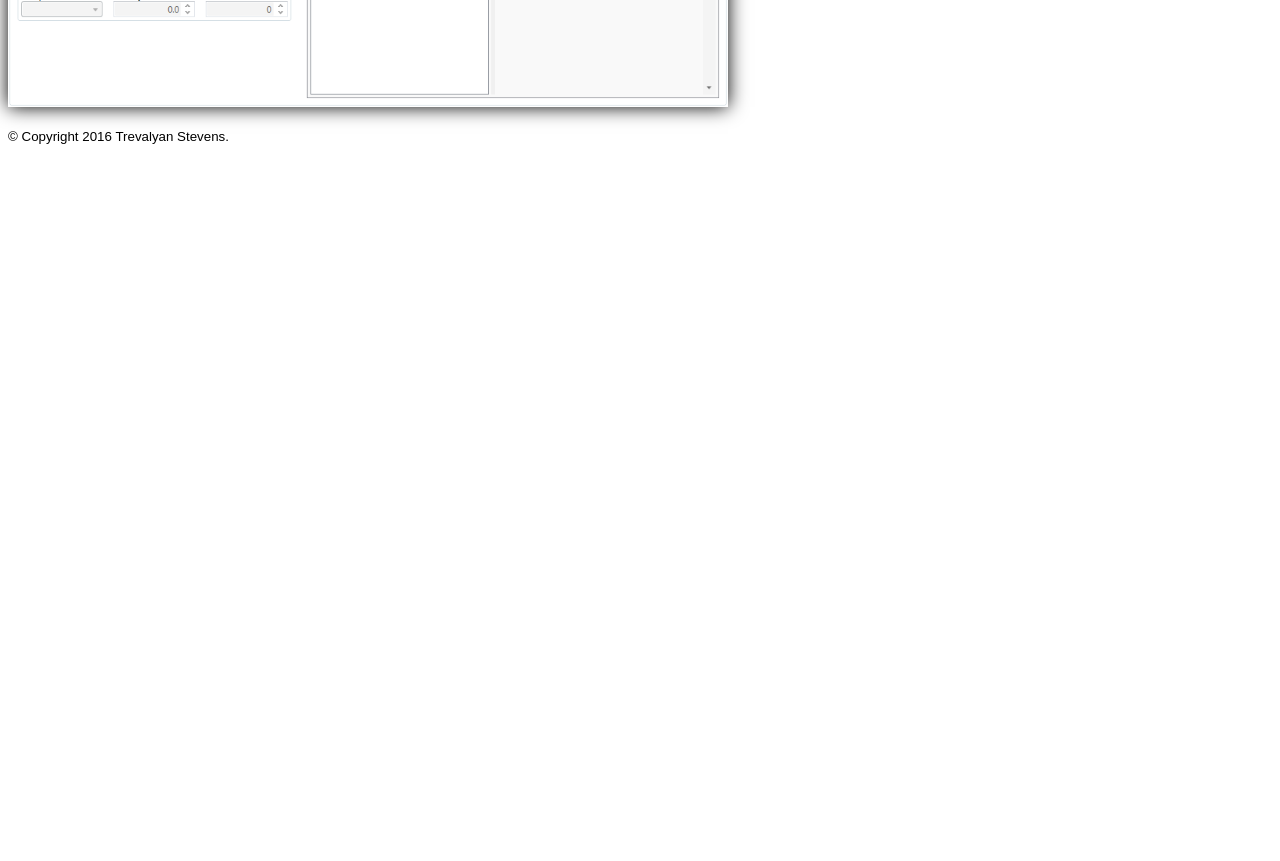
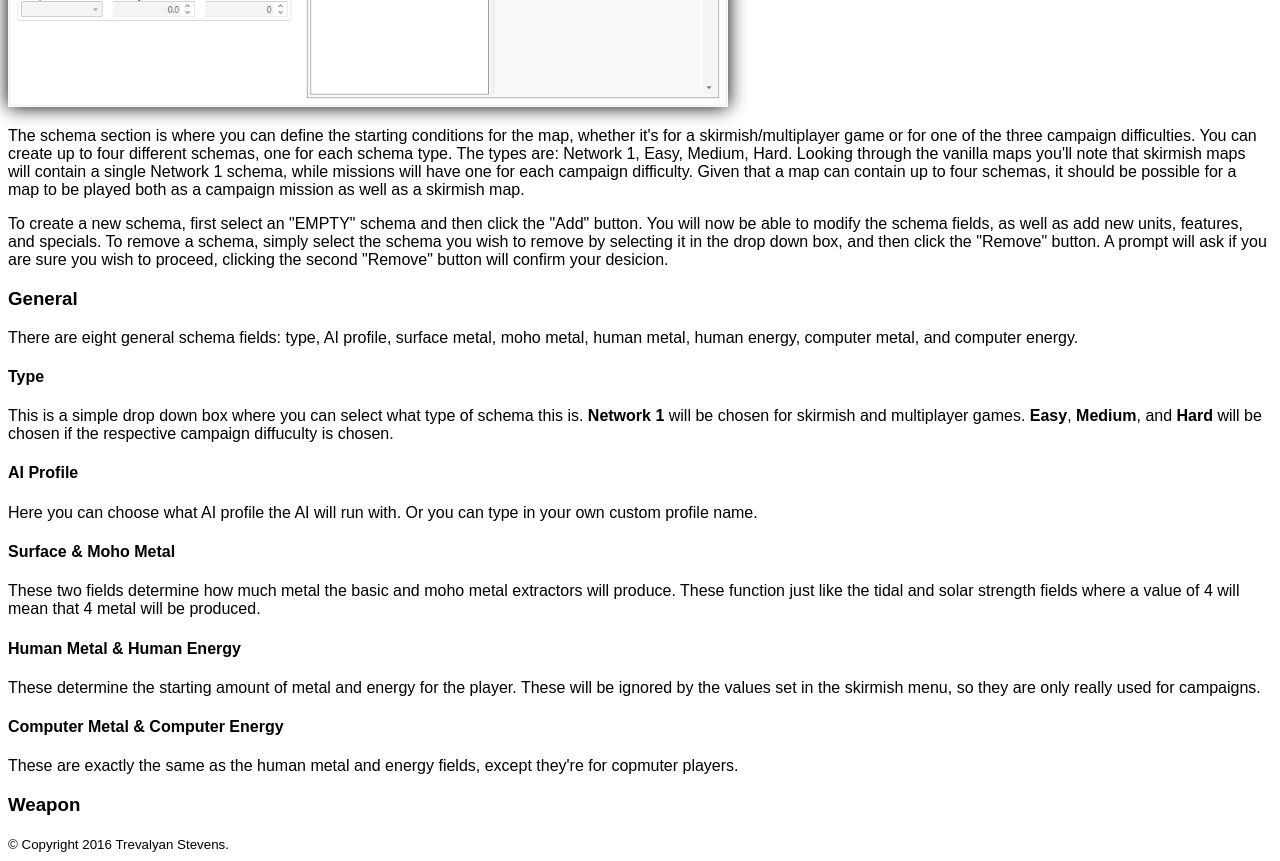
Before and after one commit to VesnaBrucoms/ta-ota-edit, a plain HTML site: page OTAEdit/Help/schemas.html in a window 1280 px wide. Shown: the part 400-1261 px from the top of the page. Before the commit the page ends 800 px from the top, so only its background shows below. Drawn offline with Linux system fonts and the light colour scheme.

Commit message:
Inputting schema section help info.

```diff
--- a/OTAEdit/Help/schemas.html
+++ b/OTAEdit/Help/schemas.html
@@ -22,8 +22,47 @@
         </nav>
     </header>
     <section>
-        <h2>The Schema Section</h2>
+        <h2>The Schemas Section</h2>
         <p><img class="image" src="images/schemas_overview.png" alt="The Schema section" width="720" /></p>
+        <p>
+            The schema section is where you can define the starting conditions for the map, whether it's for a skirmish/multiplayer game or for one of the three
+            campaign difficulties. You can create up to four different schemas, one for each schema type. The types are: Network 1, Easy, Medium, Hard. Looking
+            through the vanilla maps you'll note that skirmish maps will contain a single Network 1 schema, while missions will have one for each campaign difficulty.
+            Given that a map can contain up to four schemas, it should be possible for a map to be played both as a campaign mission as well as a skirmish map.
+        </p>
+        <p>
+            To create a new schema, first select an "EMPTY" schema and then click the "Add" button. You will now be able to modify the schema fields, as well as
+            add new units, features, and specials. To remove a schema, simply select the schema you wish to remove by selecting it in the drop down box, and then
+            click the "Remove" button. A prompt will ask if you are sure you wish to proceed, clicking the second "Remove" button will confirm your desicion.
+        </p>
+        <h3>General</h3>
+        <p>
+            There are eight general schema fields: type, AI profile, surface metal, moho metal, human metal, human energy, computer metal, and computer energy.
+        </p>
+        <h4>Type</h4>
+        <p>
+            This is a simple drop down box where you can select what type of schema this is. <b>Network 1</b> will be chosen for skirmish and multiplayer games.
+            <b>Easy</b>, <b>Medium</b>, and <b>Hard</b> will be chosen if the respective campaign diffuculty is chosen.
+        </p>
+        <h4>AI Profile</h4>
+        <p>
+            Here you can choose what AI profile the AI will run with. Or you can type in your own custom profile name.
+        </p>
+        <h4>Surface &amp; Moho Metal</h4>
+        <p>
+            These two fields determine how much metal the basic and moho metal extractors will produce. These function just like the tidal and solar strength fields
+            where a value of 4 will mean that 4 metal will be produced.
+        </p>
+        <h4>Human Metal &amp; Human Energy</h4>
+        <p>
+            These determine the starting amount of metal and energy for the player. These will be ignored by the values set in the skirmish menu, so they are
+            only really used for campaigns.
+        </p>
+        <h4>Computer Metal &amp; Computer Energy</h4>
+        <p>
+            These are exactly the same as the human metal and energy fields, except they're for copmuter players.
+        </p>
+        <h3>Weapon</h3>
     </section>
     <footer>
         <small>&copy; Copyright 2016 Trevalyan Stevens.</small>
```
